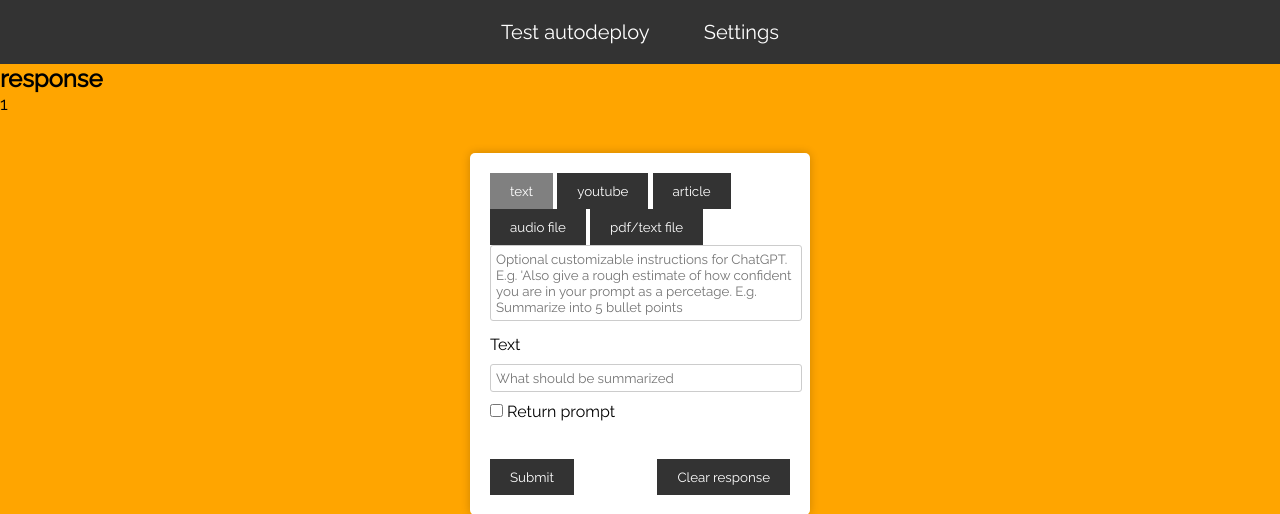
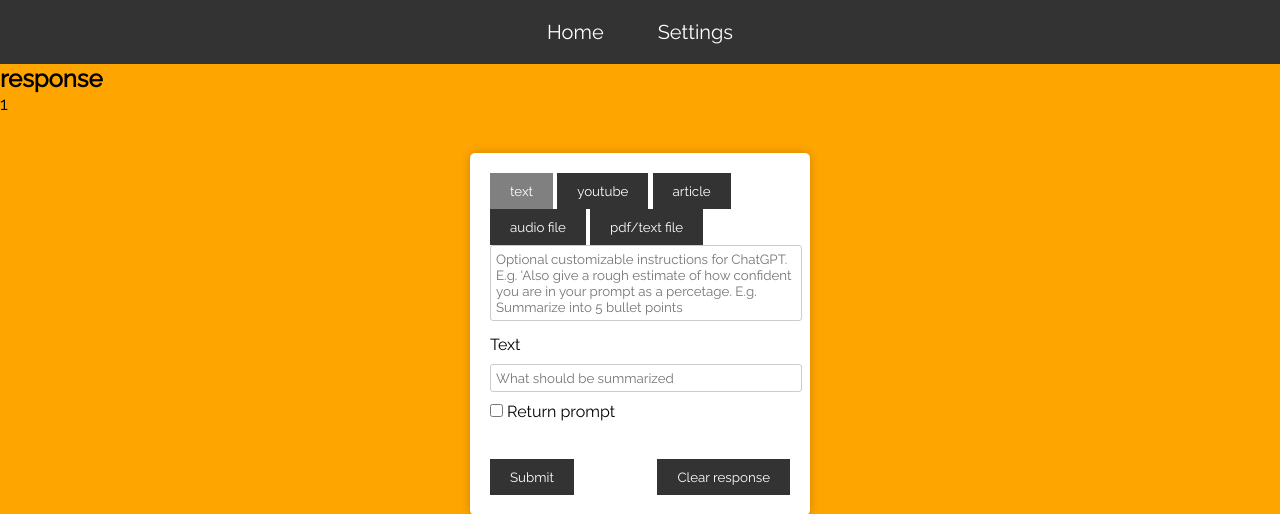
Before and after one commit to ethan-btst/cmpt276, a Flask app: page /chat in a window 1280 px wide. Shown: the top 514 px of the page. Run offline with Flask 3, Linux system fonts and the light colour scheme; the visitor is signed in with stand-in values (Sample User, id 1); some libraries are stand-ins or nearby versions.

Commit message:
Revert "Test autodeploy on main"
Go back before auto deploy test

```diff
--- a/templates/chat.html
+++ b/templates/chat.html
@@ -21,7 +21,7 @@
 
         <!-- <li><a href="#"> Contact Us </a></li> -->
         <li>
-          <a href="{{ url_for('chat') }}">Test autodeploy</a>
+          <a href="{{ url_for('chat') }}">Home</a>
         </li>
         <li>
           <a href="{{ url_for('settings') }}">Settings</a>
```
